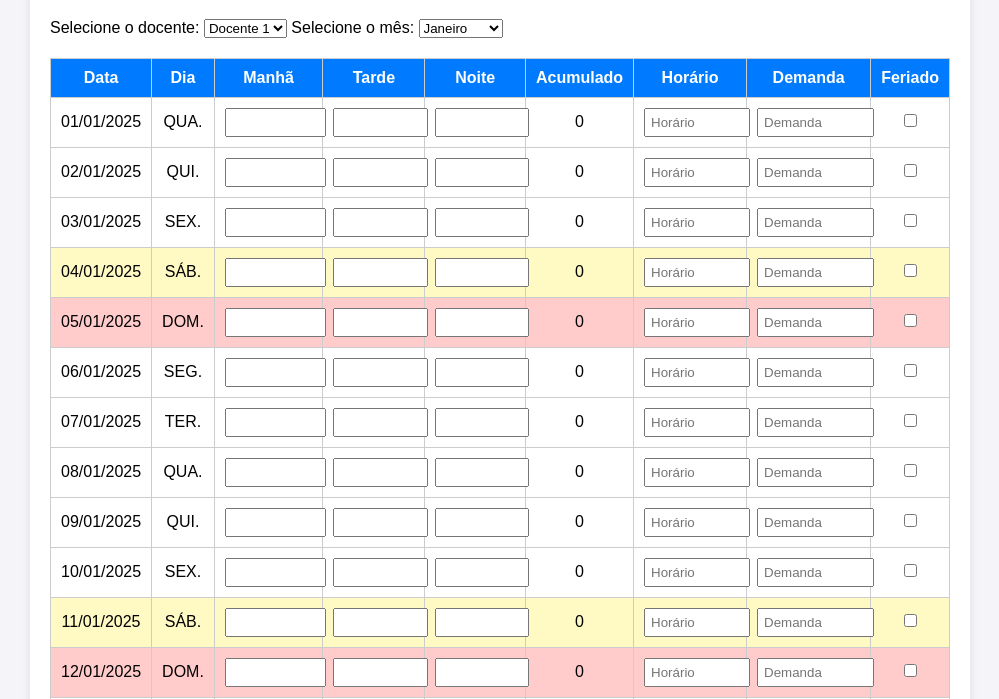
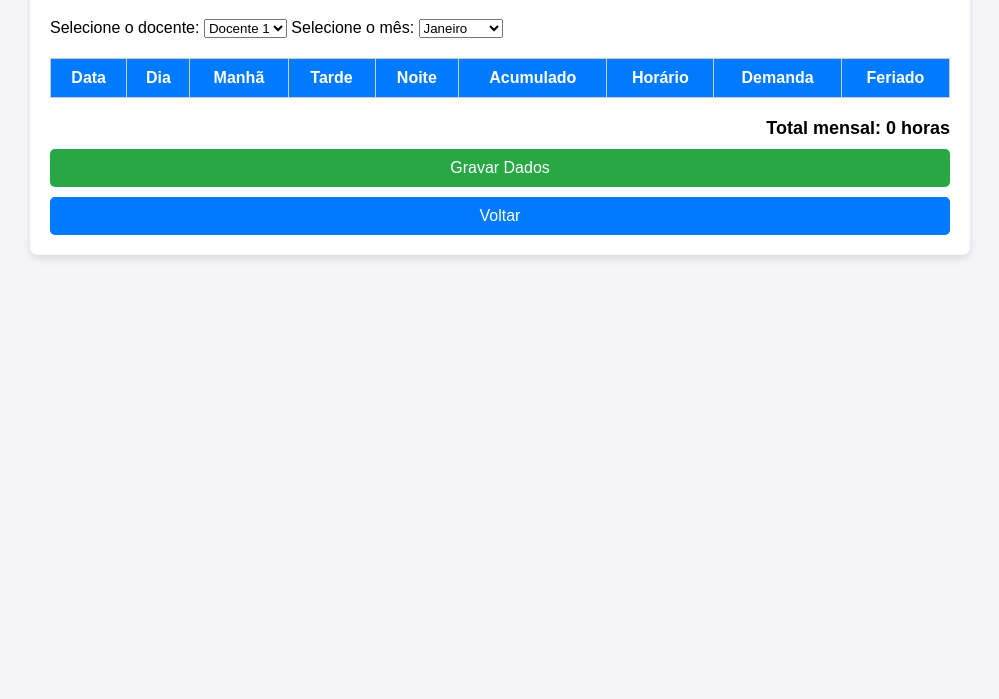
Before and after one commit to alexpizaiot/portal-docentes, a website: page cadastro_horarios.html in a window 1280 px wide. Shown: the part 101-800 px from the top of the page, without its empty margins (140-1139 px from the left). Drawn offline with Linux system fonts and the light colour scheme.

Commit message:
agoravai10

```diff
--- a/cadastro_horarios.html
+++ b/cadastro_horarios.html
@@ -35,13 +35,13 @@
             color: #fff;
         }
         tr.saturday {
-            background-color: #fff9c4; /* Amarelo claro */
+            background-color: #fff9c4;
         }
         tr.sunday {
-            background-color: #ffcccb; /* Vermelho claro */
+            background-color: #ffcccb;
         }
         tr.holiday {
-            background-color: #d1c4e9; /* Roxo claro */
+            background-color: #d1c4e9;
         }
         input[type="number"], input[type="text"] {
             width: 100%;
@@ -157,42 +157,6 @@
     </div>
 
     <script>
-        function generateTable() {
-            const month = document.getElementById('month').value;
-            const tableBody = document.getElementById('schedule-table');
-            tableBody.innerHTML = '';
-
-            const daysInMonth = new Date(2025, month, 0).getDate();
-            const weekdays = ['DOM.', 'SEG.', 'TER.', 'QUA.', 'QUI.', 'SEX.', 'SÁB.'];
-
-            for (let day = 1; day <= daysInMonth; day++) {
-                const date = new Date(2025, month - 1, day);
-                const weekday = weekdays[date.getDay()];
-
-                const row = document.createElement('tr');
-
-                if (weekday === 'SÁB.') {
-                    row.classList.add('saturday');
-                } else if (weekday === 'DOM.') {
-                    row.classList.add('sunday');
-                }
-
-                row.innerHTML = `
-                    <td>${date.toLocaleDateString('pt-BR')}</td>
-                    <td>${weekday}</td>
-                    <td><input type="number" step="0.1" min="0" onchange="updateTotal(this)"></td>
-                    <td><input type="number" step="0.1" min="0" onchange="updateTotal(this)"></td>
-                    <td><input type="number" step="0.1" min="0" onchange="updateTotal(this)"></td>
-                    <td class="total">0</td>
-                    <td><input type="text" placeholder="Horário"></td>
-                    <td><input type="text" placeholder="Demanda"></td>
-                    <td><input type="checkbox" onchange="markHoliday(this)"></td>
-                `;
-                tableBody.appendChild(row);
-            }
-            updateMonthlyTotal();
-        }
-
         async function saveData() {
             const docente = document.getElementById('docente').value;
             const month = document.getElementById('month').value;
@@ -233,38 +197,8 @@
             }
         }
 
-        function updateTotal(input) {
-            const row = input.parentElement.parentElement;
-            const cells = row.querySelectorAll('input[type="number"]');
-            const totalCell = row.querySelector('.total');
-            let total = 0;
-
-            cells.forEach(cell => {
-                total += parseFloat(cell.value) || 0;
-            });
-
-            totalCell.textContent = total.toFixed(1);
-            updateMonthlyTotal();
-        }
-
-        function updateMonthlyTotal() {
-            const totalCells = document.querySelectorAll('.total');
-            let monthlyTotal = 0;
-
-            totalCells.forEach(cell => {
-                monthlyTotal += parseFloat(cell.textContent) || 0;
-            });
-
-            document.getElementById('total-month').textContent = `Total mensal: ${monthlyTotal.toFixed(1)} horas`;
-        }
-
-        function markHoliday(checkbox) {
-            const row = checkbox.parentElement.parentElement;
-            if (checkbox.checked) {
-                row.classList.add('holiday');
-            } else {
-                row.classList.remove('holiday');
-            }
+        function generateTable() {
+            // Sua lógica atual para gerar tabela
         }
 
         function goBack() {
```
